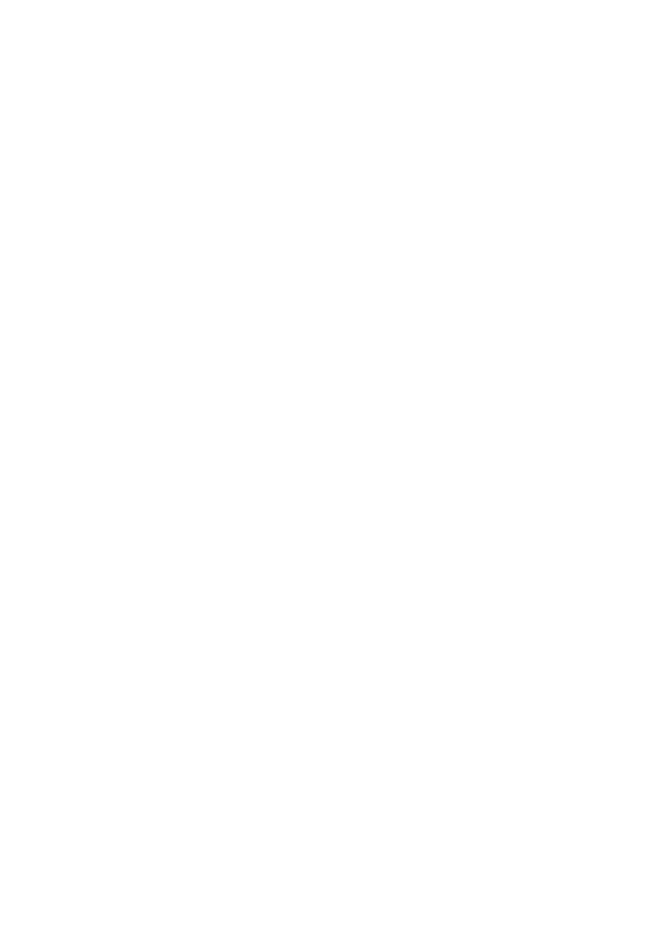
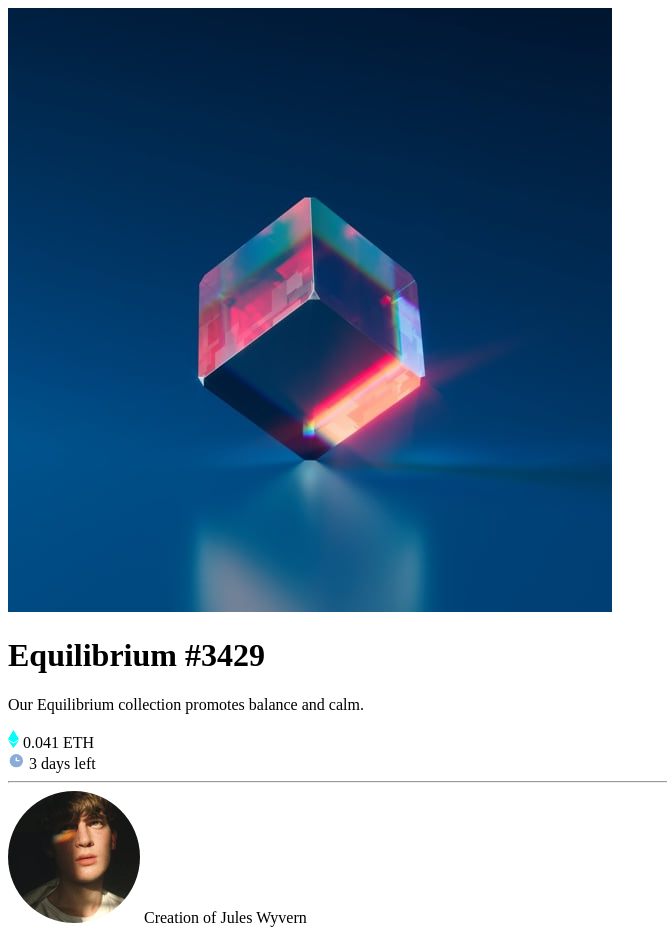
Before and after one commit to bilytskyi-andrii/nft-preview-card-component, a plain HTML site: page index.html in a window 1280 px wide. Shown: the whole page, without its empty margins (0-667 px from the left). Before the commit the page ends 800 px from the top, so only its background shows below. Drawn offline with Linux system fonts and the light colour scheme.

Commit message:
feat: html markup

```diff
--- a/index.html
+++ b/index.html
@@ -7,6 +7,51 @@
   <title>NFT preview card component</title>
 </head>
 <body>
+  <main>
 
+    <div class="nft-component">
+
+      <div class="imgages-section">
+
+        <img src="images/image-equilibrium.jpg" alt="equilibrium">
+        <svg class="view-svg" width="48" height="48" xmlns="http://www.w3.org/2000/svg"><g fill="none" fill-rule="evenodd"><path d="M0 0h48v48H0z"/><path d="M24 9C14 9 5.46 15.22 2 24c3.46 8.78 12 15 22 15 10.01 0 18.54-6.22 22-15-3.46-8.78-11.99-15-22-15Zm0 25c-5.52 0-10-4.48-10-10s4.48-10 10-10 10 4.48 10 10-4.48 10-10 10Zm0-16c-3.31 0-6 2.69-6 6s2.69 6 6 6 6-2.69 6-6-2.69-6-6-6Z" fill="#FFF" fill-rule="nonzero"/></g></svg>
+
+      </div>
+
+      <h1 class="title">Equilibrium #3429</h1>
+
+      <p class="description">Our Equilibrium collection promotes balance and calm.</p>
+
+      <div class="icons-section">
+
+        <div class="nft-section">
+
+          <svg class="nft-svg" width="11" height="18" xmlns="http://www.w3.org/2000/svg"><path d="M11 10.216 5.5 18 0 10.216l5.5 3.263 5.5-3.262ZM5.5 0l5.496 9.169L5.5 12.43 0 9.17 5.5 0Z" fill="#00FFF8"/></svg>
+          <span>0.041 ETH</span>
+
+        </div>
+
+        <div class="date-section">
+
+          <svg class="clock-svg" width="17" height="17" xmlns="http://www.w3.org/2000/svg"><path d="M8.305 2.007a6.667 6.667 0 1 0 0 13.334 6.667 6.667 0 0 0 0-13.334Zm2.667 7.334H8.305a.667.667 0 0 1-.667-.667V6.007a.667.667 0 0 1 1.334 0v2h2a.667.667 0 0 1 0 1.334Z" fill="#8BACD9"/></svg>
+          3 days left
+
+        </div>
+
+      </div>
+
+      <hr>
+
+      <div class="creator-section">
+
+        <img src="images/image-avatar.png" alt="creator">
+
+        Creation of Jules Wyvern
+
+      </div>
+
+    </div>
+
+  </main>
 </body>
 </html>
```
